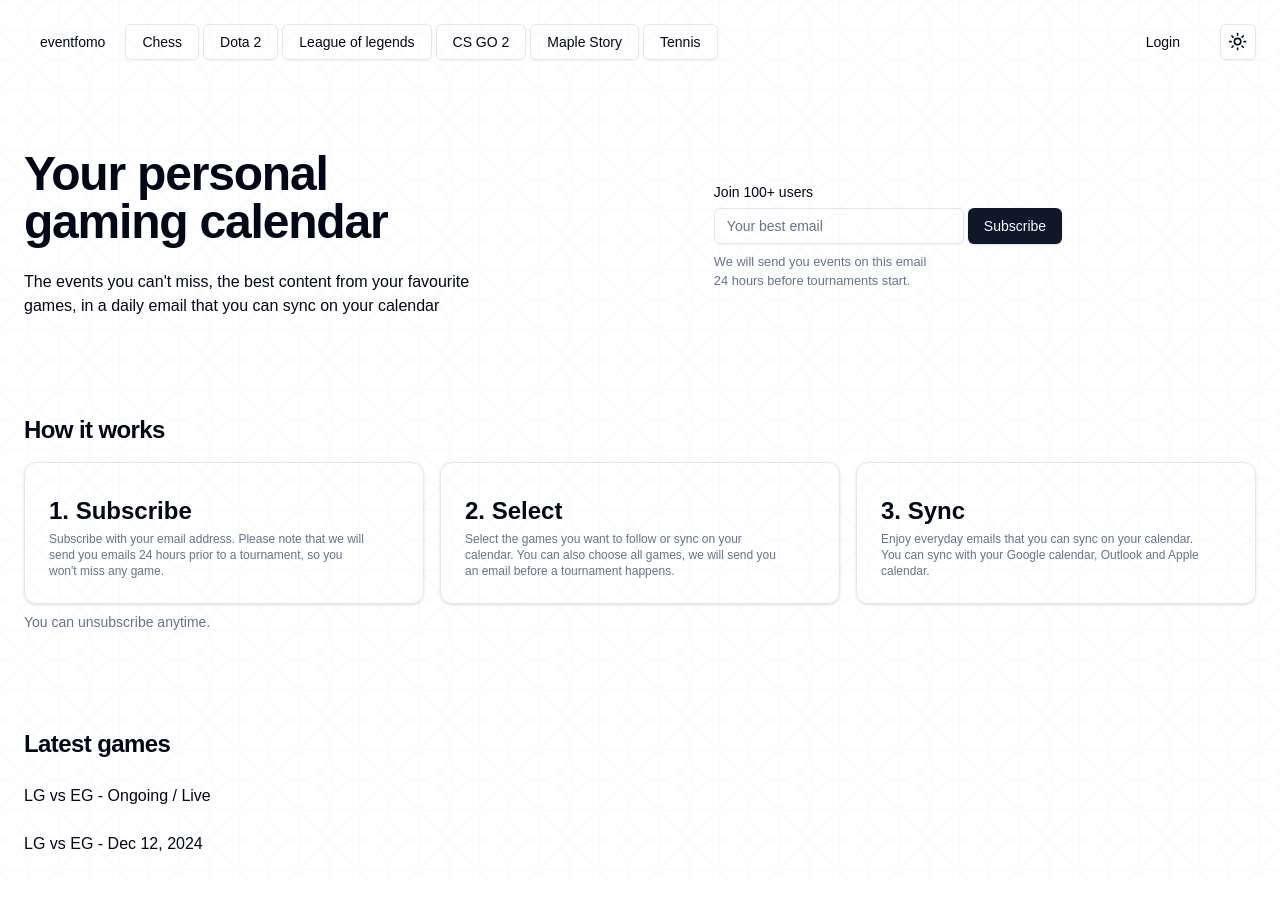
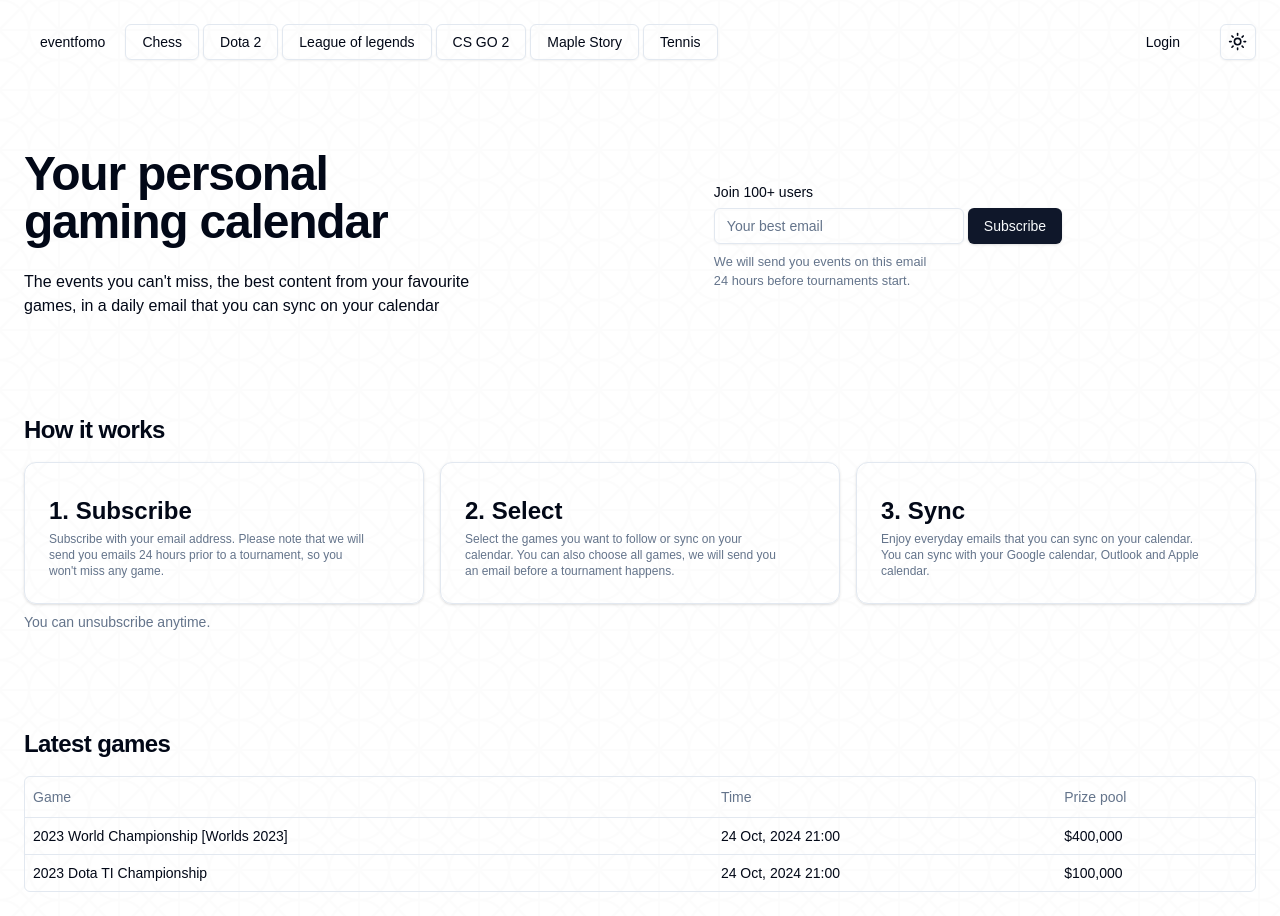
Before and after one commit to erindhoxha/Eventfomo, a Next.js app: page / in a window 1280 px wide. Before the commit the page ends 880 px from the top, so only its background shows below. Built offline with nearby package versions, Linux system fonts and the light colour scheme.

Commit message:
Added table

```diff
--- /dev/null
+++ b/app/games/columns.tsx
@@ -0,0 +1,27 @@
+'use client';
+
+import { ColumnDef } from '@tanstack/react-table';
+
+// This type is used to define the shape of our data.
+// You can use a Zod schema here if you want.
+export type Payment = {
+ id: string;
+ amount: number;
+ status: 'pending' | 'processing' | 'success' | 'failed';
+ email: string;
+};
+
+export const columns: ColumnDef<Payment>[] = [
+ {
+  accessorKey: 'status',
+  header: 'Game',
+ },
+ {
+  accessorKey: 'email',
+  header: 'Time',
+ },
+ {
+  accessorKey: 'amount',
+  header: 'Prize pool',
+ },
+];
--- /dev/null
+++ b/app/games/data-table.tsx
@@ -0,0 +1,74 @@
+'use client';
+
+import {
+ ColumnDef,
+ flexRender,
+ getCoreRowModel,
+ useReactTable,
+} from '@tanstack/react-table';
+
+import {
+ Table,
+ TableBody,
+ TableCell,
+ TableHead,
+ TableHeader,
+ TableRow,
+} from '@/components/ui/table';
+
+interface DataTableProps<TData, TValue> {
+ columns: ColumnDef<TData, TValue>[];
+ data: TData[];
+}
+
+export function DataTable<TData, TValue>({
+ columns,
+ data,
+}: DataTableProps<TData, TValue>) {
+ const table = useReactTable({
+  data,
+  columns,
+  getCoreRowModel: getCoreRowModel(),
+ });
+
+ return (
+  <div className="rounded-md border">
+   <Table>
+    <TableHeader>
+     {table.getHeaderGroups().map((headerGroup) => (
+      <TableRow key={headerGroup.id}>
+       {headerGroup.headers.map((header) => {
+        return (
+         <TableHead key={header.id}>
+          {header.isPlaceholder
+           ? null
+           : flexRender(header.column.columnDef.header, header.getContext())}
+         </TableHead>
+        );
+       })}
+      </TableRow>
+     ))}
+    </TableHeader>
+    <TableBody>
+     {table.getRowModel().rows?.length ? (
+      table.getRowModel().rows.map((row) => (
+       <TableRow key={row.id} data-state={row.getIsSelected() && 'selected'}>
+        {row.getVisibleCells().map((cell) => (
+         <TableCell key={cell.id}>
+          {flexRender(cell.column.columnDef.cell, cell.getContext())}
+         </TableCell>
+        ))}
+       </TableRow>
+      ))
+     ) : (
+      <TableRow>
+       <TableCell colSpan={columns.length} className="h-24 text-center">
+        No results.
+       </TableCell>
+      </TableRow>
+     )}
+    </TableBody>
+   </Table>
+  </div>
+ );
+}
--- a/app/page.tsx
+++ b/app/page.tsx
@@ -3,8 +3,23 @@
 import SubscribeForm from './components/SubscribeForm/SubscribeForm';
 import { H1, H2, H3, H4, Paragraph } from './components/Typography/Typography';
 import Card from './components/Card/Card';
+import { Payment, columns } from './games/columns';
+import { DataTable } from './games/data-table';
+
+async function getData(): Promise<Payment[]> {
+ // Fetch data from your API here.
+ return [
+  {
+   id: '728ed52f',
+   amount: 100,
+   status: '2023 World Championship [Worlds 2023]',
+   email: '24 Oct, 2024 21:00',
+  },
+ ];
+}
 
 export default function Home() {
+ const data = getData();
  return (
   <main className="flex flex-col items-start p-6 lg:p-6 container">
    <Header />
@@ -46,8 +61,25 @@
    <div className="mt-12 sm:mt-24 w-full">
     {/* Make this pop */}
     <H3>Latest games</H3>
-    <Paragraph>LG vs EG - Ongoing / Live</Paragraph>
-    <Paragraph>LG vs EG - Dec 12, 2024</Paragraph>
+    <div className="mt-4">
+     <DataTable
+      columns={columns}
+      data={[
+       {
+        id: '728ed52f',
+        amount: '$400,000',
+        status: '2023 World Championship [Worlds 2023]',
+        email: '24 Oct, 2024 21:00',
+       },
+       {
+        id: '728ed52f',
+        amount: '$100,000',
+        status: '2023 Dota TI Championship',
+        email: '24 Oct, 2024 21:00',
+       },
+      ]}
+     />
+    </div>
    </div>
   </main>
  );
```
